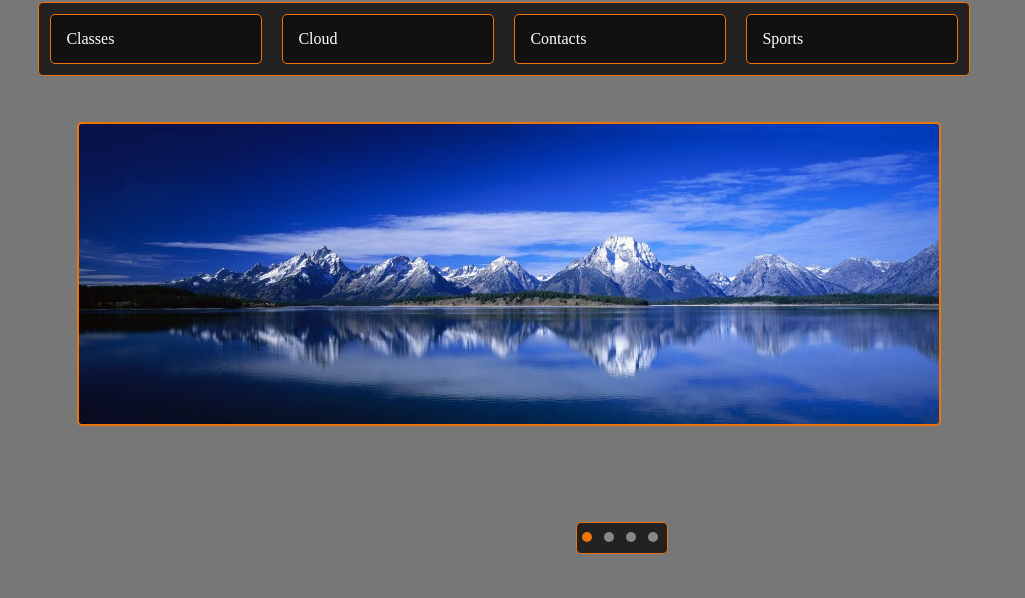
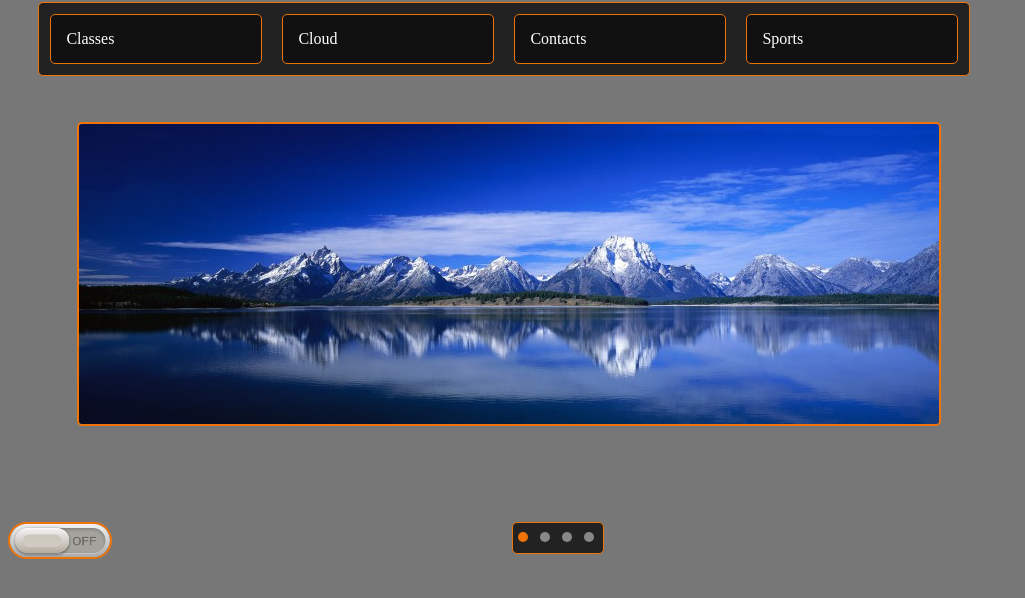
Before and after one commit to jukarimov/cssmenu, a plain HTML site: page index.html in a window 1280 px wide. Shown: the part 78-676 px from the top of the page, without its empty margins (0-1025 px from the left). Drawn offline with Linux system fonts and the light colour scheme.

Commit message:
switch button

```diff
--- a/index.html
+++ b/index.html
@@ -5,7 +5,6 @@
 <title>Pure CSS Menu Lists</title>
 <link href="menu.css" rel="stylesheet" type="text/css" />
 <link href="slider.css" rel="stylesheet" type="text/css" />
-
 <body style="background-color:#777">
 <h1>Pure CSS Menus</h1>
 <div id="slider">
@@ -122,6 +121,16 @@
 
 	</li>
 </ul>
+<div style="position:absolute;top:600px;">
+  <img id="switch" style="border: 2px solid #ef7408;border-radius:19px;" width="100px" src="images/off.png" onclick='
+if (this.src.match("off")) {
+  document.body.style.backgroundColor = "#000";
+  this.src = this.src.replace("off", "on");
+} else {
+  document.body.style.backgroundColor = "#777";
+  this.src = this.src.replace("on", "off");
+}'/>
+</div>
 
 </body>
 </html>
--- a/slider.css
+++ b/slider.css
@@ -27,7 +27,7 @@
 
 #nav {
 	position: fixed;
-	left: 45%;
+	left: 40%;
 	top: 75%;
 	width: 90px;
 	height: 30px;
```
Also changed, not shown: images/off.png (added), images/on.png (added).
